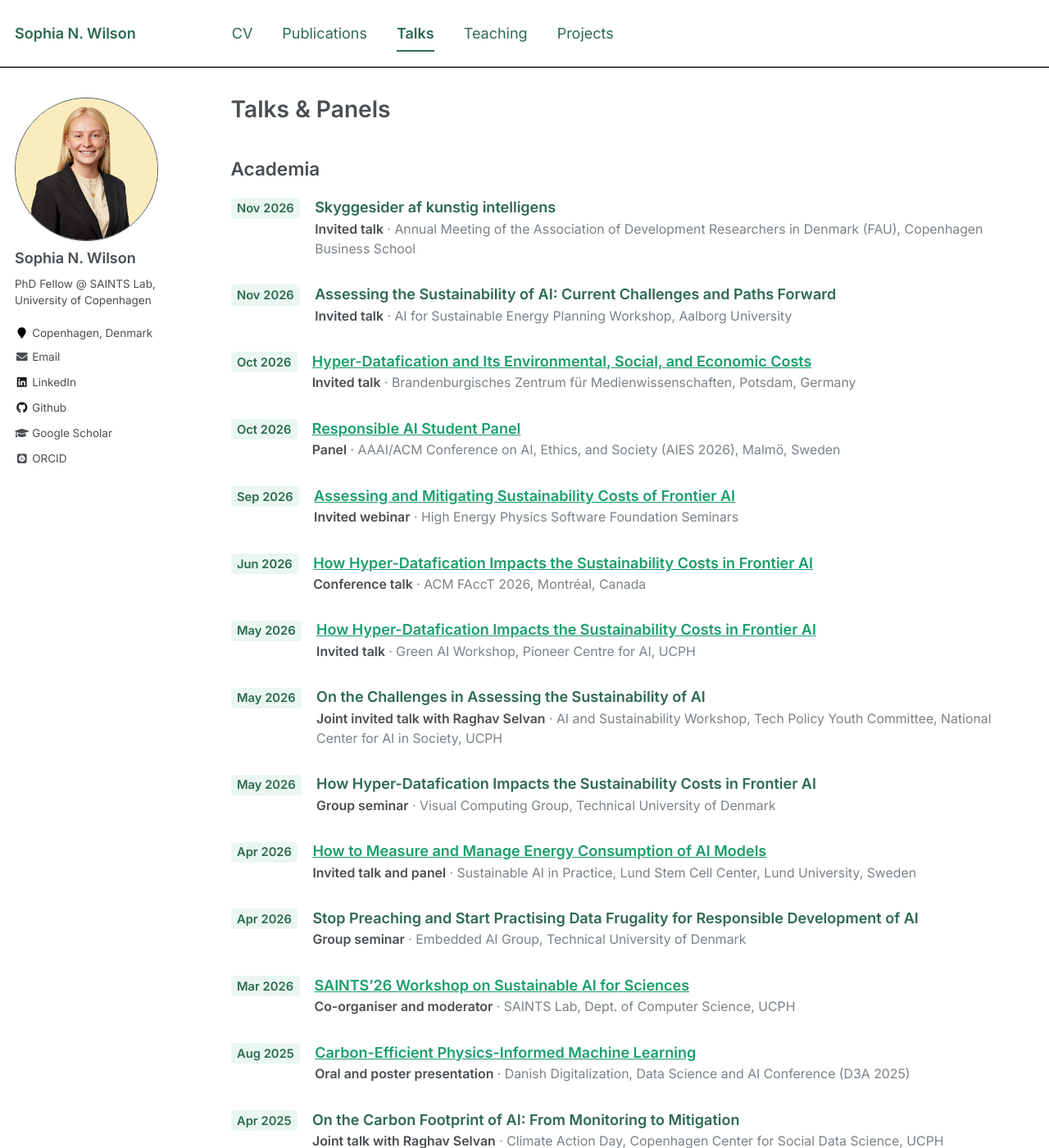
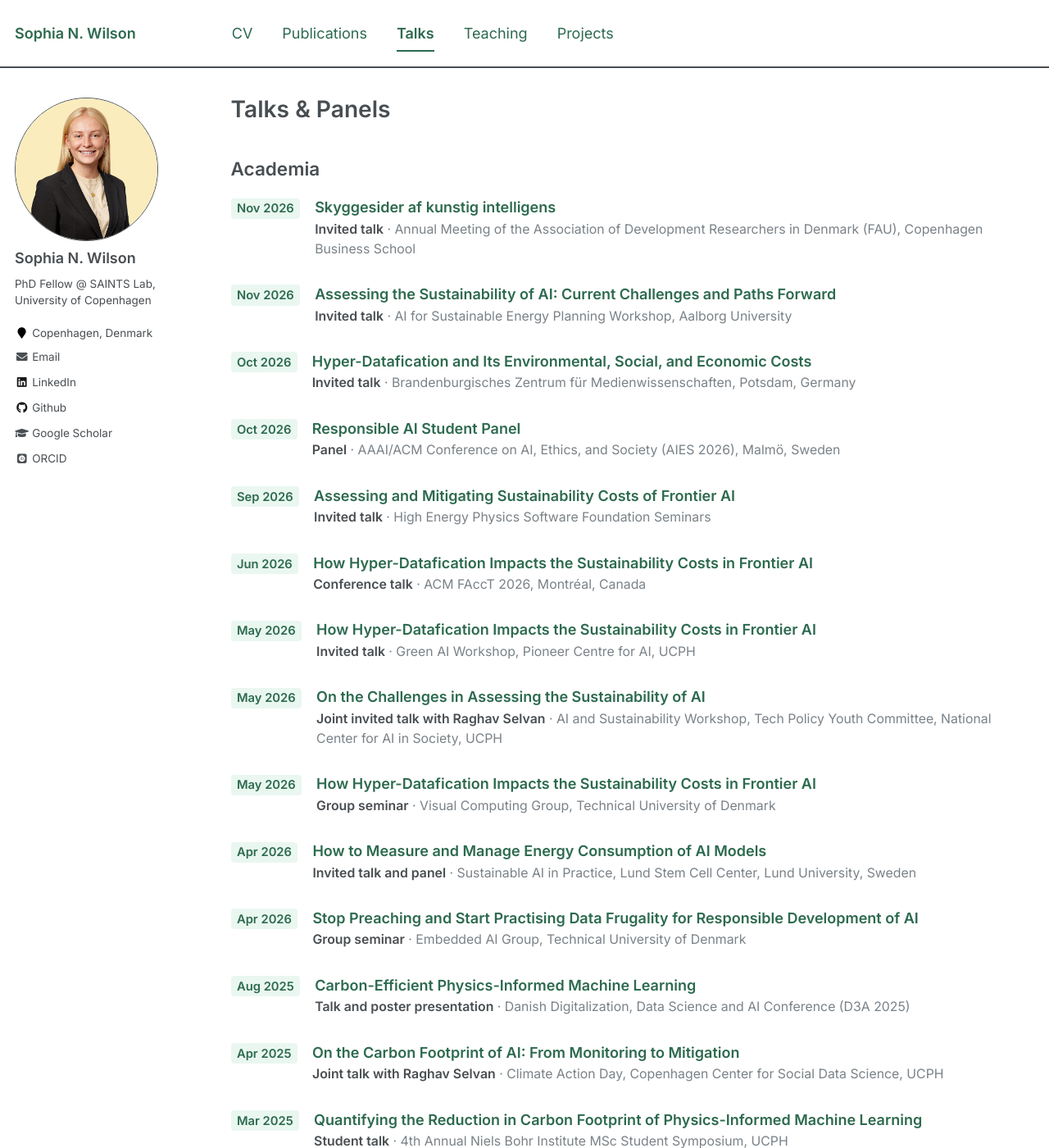
Before and after one commit to sophiawilson18/sophiawilson18.github.io, a Jekyll site: the page built from _pages/talks.md, in a window 1280 px wide and 1400 px high. Shown: the whole window at 82% size. Built offline with Jekyll 4.4.1, drawn with Linux system fonts in a browser that asks for light colours; some web fonts are replaced; some of the changed text lies outside the part shown.

Commit message:
update talks

```diff
--- a/_data/talks.yml
+++ b/_data/talks.yml
@@ -23,7 +23,7 @@ academia:
   - date: "Sep 2026"
     title: "Assessing and Mitigating Sustainability Costs of Frontier AI"
     url: "https://indico.cern.ch/event/1689368/"
-    kind: "Invited webinar"
+    kind: "Invited talk"
     event: "High Energy Physics Software Foundation Seminars"
   - date: "Jun 2026"
     title: "How Hyper-Datafication Impacts the Sustainability Costs in Frontier AI"
@@ -52,15 +52,10 @@ academia:
     title: "Stop Preaching and Start Practising Data Frugality for Responsible Development of AI"
     kind: "Group seminar"
     event: "Embedded AI Group, Technical University of Denmark"
-  - date: "Mar 2026"
-    title: "SAINTS’26 Workshop on Sustainable AI for Sciences"
-    url: "https://saintslab.github.io/workshop2026/"
-    kind: "Co-organiser and moderator"
-    event: "SAINTS Lab, Dept. of Computer Science, UCPH"
   - date: "Aug 2025"
     title: "Carbon-Efficient Physics-Informed Machine Learning"
     url: "https://d3aconference.dk/"
-    kind: "Oral and poster presentation"
+    kind: "Talk and poster presentation"
     event: "Danish Digitalization, Data Science and AI Conference (D3A 2025)"
   - date: "Apr 2025"
     title: "On the Carbon Footprint of AI: From Monitoring to Mitigation"
@@ -89,7 +84,7 @@ industry:
   - date: "Sep 2026"
     title: "Bæredygtig AI: Udfordringer og løsninger"
     url: "https://events.teams.microsoft.com/event/6c3ed9e6-5b9f-41bf-aeab-31ee4b720418@81c2b6a0-e9b7-4f70-9998-eb5dfe942264?vod"
-    kind: "Invited webinar (in Danish)"
+    kind: "Invited talk (in Danish)"
     event: "Center for AI, Danish School of Media and Journalism (DMJX)"
 
 public:
@@ -112,7 +107,7 @@ media:
   - date: "Nov 2026"
     title: "Indsigt"
     kind: "Podcast"
-    event: "Podcast interview"
+    event: "Interview with Amalie Hyllested Johansen on AI data workers and hyper-datafication"
   - date: "Oct 2026"
     title: "Environmental impacts of data centres"
     kind: "TV"
--- a/_sass/_publications.scss
+++ b/_sass/_publications.scss
@@ -209,6 +209,16 @@ $pub-small: 0.88em;
   color: $primary-color;
   font-weight: 600;
   line-height: 1.4;
+
+  a,
+  a:visited {
+    color: inherit;
+    text-decoration: none;
+  }
+
+  a:hover {
+    text-decoration: underline;
+  }
 }
 
 .teach-meta {
```
